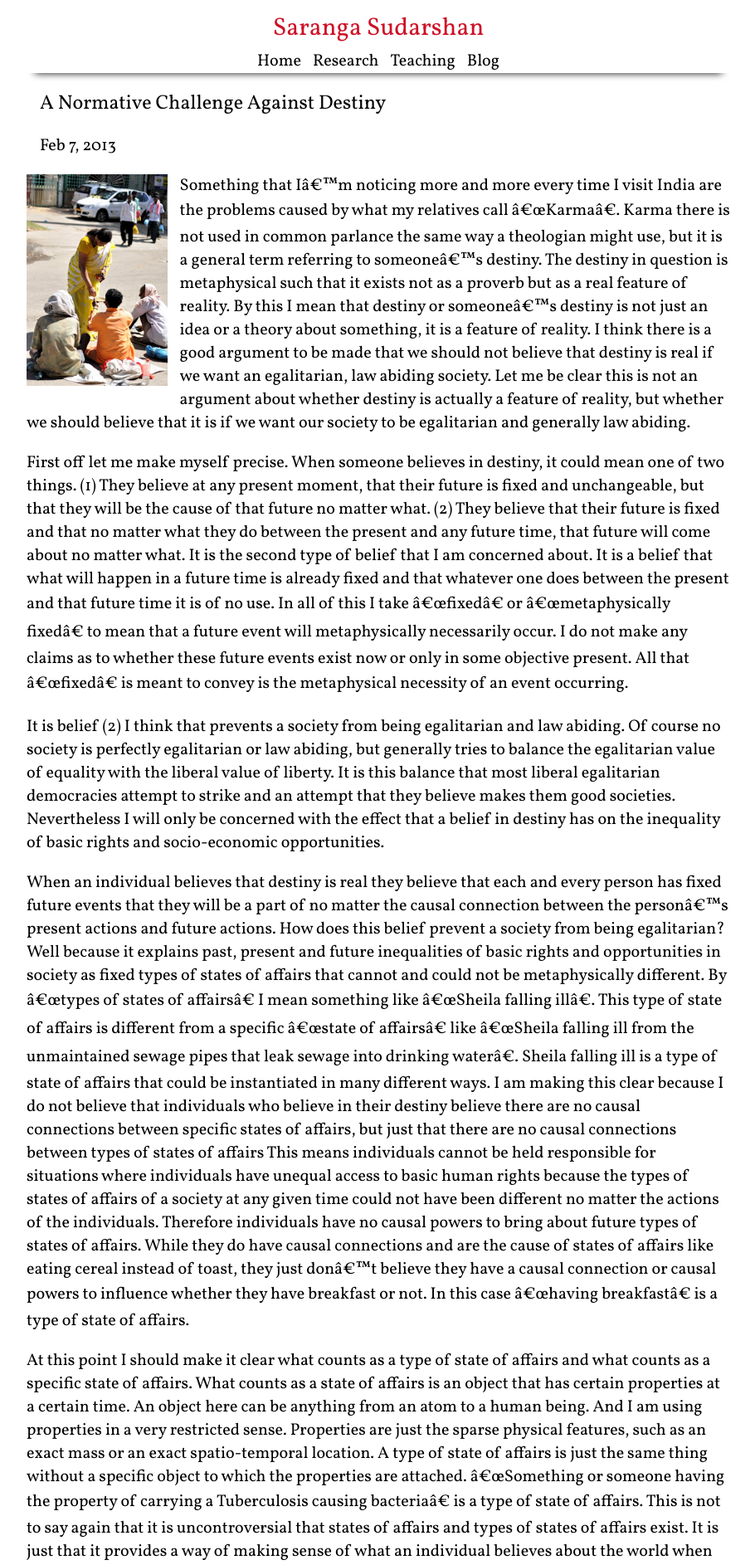
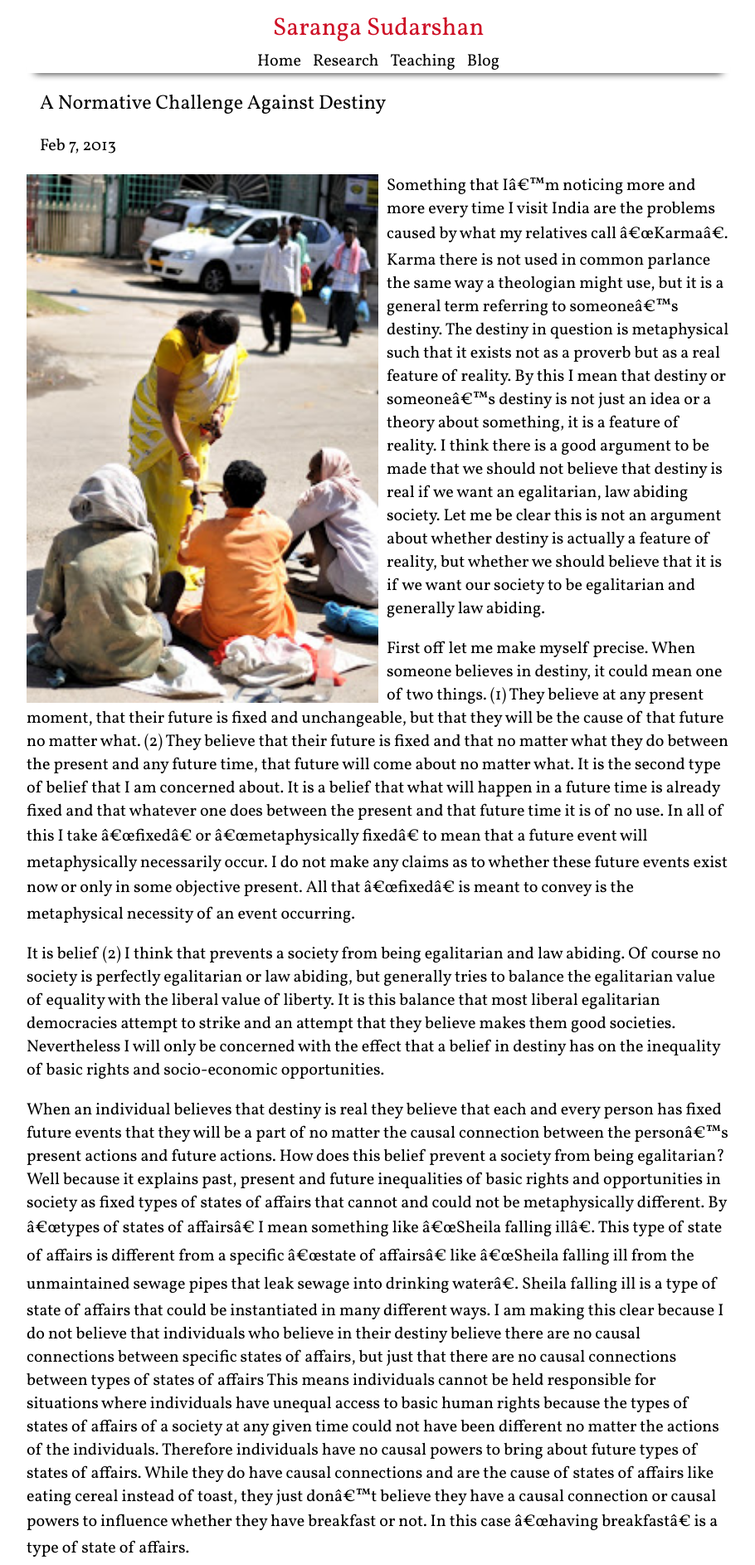
Before and after one commit to nsaranga/saranga.github.io, a Jekyll site: the page built from _posts/2013-02-07-ANormativeChallangeAgainstDestiny.md, in a window 1280 px wide. Shown: the top 1886 px of the page at 83% size, without its empty margins (184-1094 px from the left). Built offline with Jekyll 4.4.1, drawn with Linux system fonts in a browser that asks for light colours.

Commit message:
changes to file

```diff
--- a/_posts/2013-02-07-ANormativeChallangeAgainstDestiny.md
+++ b/_posts/2013-02-07-ANormativeChallangeAgainstDestiny.md
@@ -4,7 +4,7 @@ title:  A Normative Challenge Against Destiny
 date:   2013-02-07
 categories: philosophy
 ---
-![profile](/assets/DSC_0089800.jpg){:style="float:left;margin:0px 15px 15px 0px;width:20%;height:auto;"} Something that I'm noticing more and more every time I visit India are the problems caused by what my relatives call "Karma". Karma there is not used in common parlance the same way a theologian might use, but it is a general term referring to someone's destiny. The destiny in question is metaphysical such that it exists not as a proverb but as a real feature of reality. By this I mean that destiny or someone's destiny is not just an idea or a theory about something, it is a feature of reality. I think there is a good argument to be made that we should not believe that destiny is real if we want an egalitarian, law abiding society. Let me be clear this is not an argument about whether destiny is actually a feature of reality, but whether we should believe that it is if we want our society to be egalitarian and generally law abiding.
+![profile](/assets/DSC_0089800.jpg){:style="float:left;margin:0px 10px 0px 0px;width:50%;height:auto;"} Something that I'm noticing more and more every time I visit India are the problems caused by what my relatives call "Karma". Karma there is not used in common parlance the same way a theologian might use, but it is a general term referring to someone's destiny. The destiny in question is metaphysical such that it exists not as a proverb but as a real feature of reality. By this I mean that destiny or someone's destiny is not just an idea or a theory about something, it is a feature of reality. I think there is a good argument to be made that we should not believe that destiny is real if we want an egalitarian, law abiding society. Let me be clear this is not an argument about whether destiny is actually a feature of reality, but whether we should believe that it is if we want our society to be egalitarian and generally law abiding.
 
 First off let me make myself precise. When someone believes in destiny, it could mean one of two things. (1) They believe at any present moment, that their future is fixed and unchangeable, but that they will be the cause of that future no matter what. (2) They believe that their future is fixed and that no matter what they do between the present and any future time, that future will come about no matter what. It is the second type of belief that I am concerned about. It is a belief that what will happen in a future time is already fixed and that whatever one does between the present and that future time it is of no use. In all of this I take "fixed" or "metaphysically fixed" to mean that a future event will metaphysically necessarily occur. I do not make any claims as to whether these future events exist now or only in some objective present. All that "fixed" is meant to convey is the metaphysical necessity of an event occurring.
 
@@ -20,6 +20,6 @@ Let us consider an example where the specific states of affairs are different. S
 
 Of course there is no real danger in a society ceasing to be egalitarian if only one or two individuals firmly believe in destiny, but it is dangerous when the majority in a society believe it. There is no rational reason to change or alter inequalities in society if a society believes that everyone and everything has a destiny. There is no point in people organising democratically because they can only be the cause of states of affairs instantiating fixed types of states of affairs. Since individuals have no causal links to types of states of affairs they cannot change future occurrences and so they need not bother trying to change something they metaphysically cannot change.
 
-![profile](/assets/DSC_0091800.jpg){:style="float:right;margin:0px 0px 15px 15px;width:35%;height:auto;"} Now how does a belief in destiny make a society less law abiding? Well because law breaking itself is seen as a type of state of affairs, while "stealing a car" is a specific state of affairs instantiating law breaking. If law breaking is a type of state of affairs then individuals have no causal link to its occurrence because it is fixed whether it will occur or not. It is however not fixed and changeable by whom or what it will be instantiated by. It could be said that individuals would not break laws once they saw the punishment society gave for law breaking. A belief in destiny, at least in the way I have dealt with it, would override this deterrent because the act of law breaking and the punishment received is seen as a type of state of affairs that cannot be changed. While it is not fixed by any means how exactly this type of state of affairs will be instantiated  it is fixed that someone, some how will break the law. Even the punishment received is a type of state of affairs because it is fixed whether the law breaker will be caught or not, and whether they will be punished. It is not fixed in what specific way they will be caught and punished.
+![profile](/assets/DSC_0091800.jpg){:style="float:right;margin:0px 0px 0px 10px;width:50%;height:auto;"} Now how does a belief in destiny make a society less law abiding? Well because law breaking itself is seen as a type of state of affairs, while "stealing a car" is a specific state of affairs instantiating law breaking. If law breaking is a type of state of affairs then individuals have no causal link to its occurrence because it is fixed whether it will occur or not. It is however not fixed and changeable by whom or what it will be instantiated by. It could be said that individuals would not break laws once they saw the punishment society gave for law breaking. A belief in destiny, at least in the way I have dealt with it, would override this deterrent because the act of law breaking and the punishment received is seen as a type of state of affairs that cannot be changed. While it is not fixed by any means how exactly this type of state of affairs will be instantiated  it is fixed that someone, some how will break the law. Even the punishment received is a type of state of affairs because it is fixed whether the law breaker will be caught or not, and whether they will be punished. It is not fixed in what specific way they will be caught and punished.
 
 So if a society wants to be an egalitarian and law abiding society then I think there is good reason for the individuals in that society not to believe that destiny is real. None of this is to say whether destiny is real or whether equality or law abiding citizens are things that society should be promoting. Society could well be focused just on increasing the liberty of individuals and do nothing for the inequality of  individuals accessing their basic rights or socio-economic opportunities. If this was the case there could potentially be no undesirable consequences with a belief in destiny.
--- a/assets/sswp.css
+++ b/assets/sswp.css
@@ -8,7 +8,7 @@ body{width:100%;margin:0 auto;}
 
 *{box-sizing: border-box;}
 
-header{width:100%;max-width:55em;margin:auto;padding:0 1em 0 1em;}
+header{width:100%;max-width:55em;margin:auto;padding:0 1em 0 1em;text-decoration:none;}
 .navbar{box-shadow: 0px 10px 10px -10px black;background-color:white;position:sticky;top:0;width:100%;text-align:center;font-size:20px;font-family:Vollkorn;font-weight:400;display:inline-block;margin:0px;}
 .navbuttons{text-align:center;padding:0px 5px 0px 5px;color:black;cursor:pointer;text-decoration:none;display:inline-block;margin:0px;}
 .navbuttons:hover{background-color:grey;color:white;cursor:pointer;text-decoration:none;-webkit-transition-duration:0.3s;transition-duration:0.3s;}
@@ -24,7 +24,7 @@ p, li{font-family:Vollkorn;font-weight:400;font-size:20px;text-align:left;}
 a{color:#ce1126;font-family:Vollkorn;font-weight:400;text-decoration:none}
 a:hover{color:#ce1126;text-decoration:underline}
 img{max-width:66%;height:auto;margin-left: auto;margin-right: auto;display:block;}
-@media only screen and (max-width: 600px) {img{max-width:100%;height:auto;}}
+@media only screen and (max-width: 600px) {img{float:none;max-width:100%;height:auto;}}
 
 /*
 dd{font-family:Vollkorn;font-weight:400;font-size:18px}
```
Also changed, not shown: _posts/2013-01-19-OnKoormavatara.md (+1 -1 lines), _posts/2013-01-26-OnAmour.md (+1 -1 lines), 5 other files.
